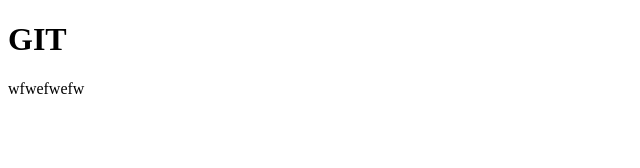
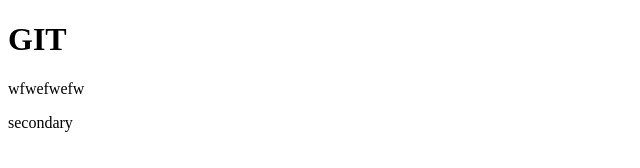
Before and after one commit to p-r-o-g-err/site, a plain HTML site: page index.html in a window 1280 px wide. Shown: the full height of the page, 0-640 px from the left. Drawn offline with Linux system fonts and the light colour scheme.

Commit message:
second commit

```diff
--- a/index.html
+++ b/index.html
@@ -7,5 +7,6 @@
 <body>
     <h1>GIT</h1>
     <p>wfwefwefw</p>
+    <p>secondary</p>
 </body>
 </html>
```
